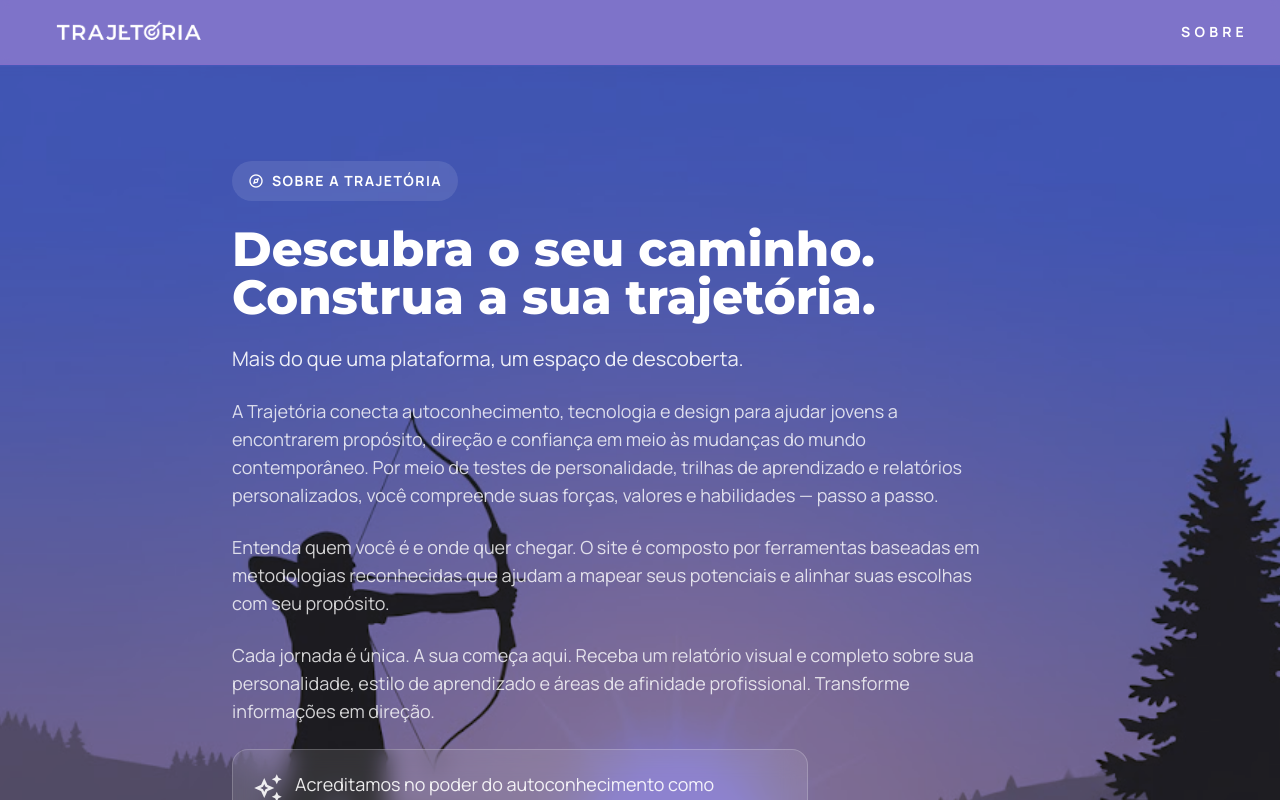
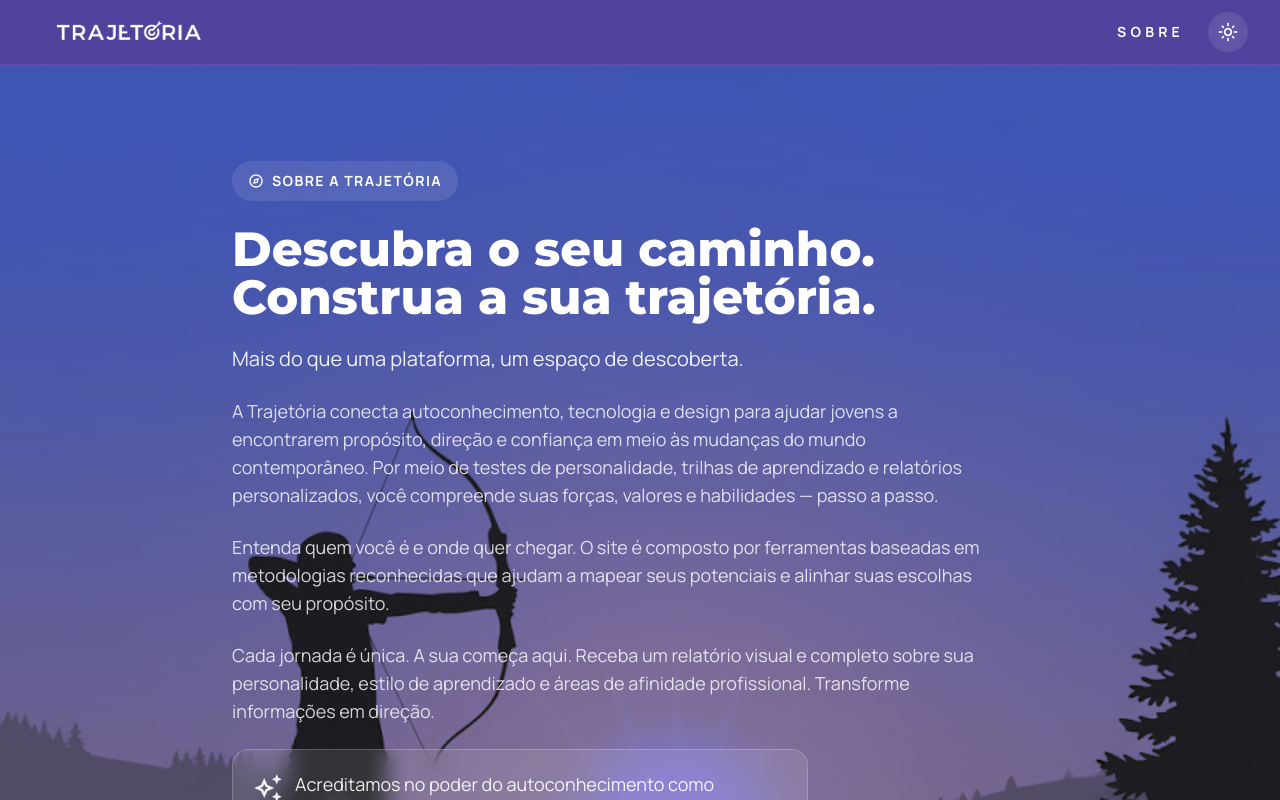
Before and after one commit to Chapadevs/Trajetoria, a React (Vite) app in the folder frontend/: page /sobre in a window 1280 px wide. Shown: the top 800 px of the page. Built offline with nearby package versions, Linux system fonts and the light colour scheme; no server answers.

Commit message:
Alteraçoes frontend resultados modal

```diff
--- a/frontend/index.html
+++ b/frontend/index.html
@@ -1,5 +1,5 @@
 <!DOCTYPE html>
-<html lang="en" class="light">
+<html lang="en">
   <head>
     <meta charset="UTF-8" />
     <link rel="icon" type="image/svg+xml" href="/vite.svg" />
--- a/frontend/src/components/layout/SiteHeader.jsx
+++ b/frontend/src/components/layout/SiteHeader.jsx
@@ -1,8 +1,11 @@
 import React from 'react'
 import { Link, NavLink } from 'react-router-dom'
 import logo from '../../assets/logo.png'
+import { useTheme } from '../../hooks/useTheme'
 
 const SiteHeader = () => {
+  const { isDark, toggleTheme } = useTheme()
+
   return (
     <header className="sticky top-0 z-50 w-full border-b border-[#9266CC]/30 bg-[#6152BD]/80 backdrop-blur-sm">
       <div className="container mx-auto flex h-16 max-w-7xl items-center justify-between px-4 sm:px-6 lg:px-8">
@@ -24,6 +27,18 @@ const SiteHeader = () => {
           >
             Sobre
           </NavLink>
+
+          {/* Botão de Toggle de Tema */}
+          <button
+            onClick={toggleTheme}
+            className="flex items-center justify-center w-10 h-10 rounded-full bg-white/10 hover:bg-white/20 transition-colors focus-visible:outline-none focus-visible:ring-2 focus-visible:ring-white/70 focus-visible:ring-offset-2 focus-visible:ring-offset-[#6152BD]"
+            aria-label={isDark ? 'Alternar para tema claro' : 'Alternar para tema escuro'}
+            title={isDark ? 'Alternar para tema claro' : 'Alternar para tema escuro'}
+          >
+            <span className="material-symbols-outlined text-white text-xl">
+              {isDark ? 'light_mode' : 'dark_mode'}
+            </span>
+          </button>
         </nav>
       </div>
     </header>
--- a/frontend/src/components/modals/AssessmentResults/AssessmentResultsModal.jsx
+++ b/frontend/src/components/modals/AssessmentResults/AssessmentResultsModal.jsx
@@ -1404,7 +1404,7 @@ const AssessmentResultsModal = ({ isOpen, onClose, testId, testData }) => {
           <h4 className="text-sm font-semibold text-slate-700 dark:text-slate-300">
             ⭐ Seus 3 Arquétipos Dominantes
           </h4>
-          {top3.map((arch, idx) => renderArchetypeCard(arch, idx, true))}
+          {top3.map((arch, idx) => renderArchetypeCard(arch, idx, false))}
         </div>
 
         {remaining.length > 0 && (
@@ -1435,9 +1435,9 @@ const AssessmentResultsModal = ({ isOpen, onClose, testId, testData }) => {
 
   return (
     <div className="fixed inset-0 z-50 flex items-center justify-center p-4 bg-black/50 backdrop-blur-sm">
-      <div className="relative w-full max-w-3xl max-h-[90vh] bg-white dark:bg-slate-900 rounded-2xl shadow-2xl overflow-hidden">
+      <div className="relative w-full max-w-3xl max-h-[95vh] bg-white dark:bg-slate-900 rounded-2xl shadow-2xl overflow-hidden flex flex-col">
         {/* Header */}
-        <div className="sticky top-0 z-10 bg-gradient-to-r from-primary to-secondary p-6 text-white">
+        <div className="flex-shrink-0 bg-gradient-to-r from-primary to-secondary p-6 text-white">
           <div className="flex items-center justify-between">
             <div>
               <h2 className="text-2xl font-bold">{getTestTitle()}</h2>
@@ -1457,7 +1457,8 @@ const AssessmentResultsModal = ({ isOpen, onClose, testId, testData }) => {
         </div>
 
         {/* Content */}
-        <div className="p-6 overflow-y-auto max-h-[calc(90vh-120px)]">
+        <div className="flex-1 overflow-y-auto px-6 py-8 pb-12">
+          <div className="space-y-6">
             {testId === 'disc-insight' && renderDISCResults(testData?.results)}
             {testId === 'anamnese-inicial' && renderAnamneseResults(testData?.data)}
             {testId === 'inteligen-finder' && renderInteligenResults(testData?.data)}
@@ -1465,9 +1466,10 @@ const AssessmentResultsModal = ({ isOpen, onClose, testId, testData }) => {
             {testId === 'riasec' && renderRiasecResults(testData?.results)}
             {testId === 'archetypes' && renderArchetypesResults(testData?.results)}
           </div>
+        </div>
 
         {/* Footer */}
-        <div className="sticky bottom-0 bg-slate-50 dark:bg-slate-800 border-t border-slate-200 dark:border-slate-700 p-4 flex items-center justify-between">
+        <div className="flex-shrink-0 bg-slate-50 dark:bg-slate-800 border-t border-slate-200 dark:border-slate-700 p-4 flex items-center justify-between">
           <p className="text-xs text-slate-500 dark:text-slate-400">
             Seus dados estão salvos localmente no navegador
           </p>
--- a/frontend/src/components/sections/Hero/HeroIntroSection.jsx
+++ b/frontend/src/components/sections/Hero/HeroIntroSection.jsx
@@ -22,7 +22,7 @@ const HeroIntroSection = () => {
       <div className="relative z-10 container mx-auto flex max-w-7xl flex-col items-center gap-10 px-4 text-center sm:px-6 lg:px-8">
         <div className="flex flex-col gap-4">
           <h1 className="text-4xl font-black leading-tight tracking-tighter text-white dark:text-white md:text-5xl lg:text-6xl md:mb-6 sm:mb-10">
-            Descubra o seu caminho. Construa a sua trajetória.
+            Descubra o seu caminho<br></br> Construa a sua trajetória.
           </h1>
           <h2 className="mx-auto max-w-3xl text-lg font-normal text-gray-300 dark:text-slate-300">
           A Trajetória conecta autoconhecimento, tecnologia e design para ajudar jovens a encontrarem propósito, direção e confiança em meio às mudanças do mundo contemporâneo.
--- /dev/null
+++ b/frontend/src/hooks/useTheme.js
@@ -0,0 +1,30 @@
+import { useState, useEffect } from 'react'
+
+export const useTheme = () => {
+  const [isDark, setIsDark] = useState(() => {
+    // Verifica se há preferência salva no localStorage
+    const savedTheme = localStorage.getItem('theme')
+    if (savedTheme) {
+      return savedTheme === 'dark'
+    }
+    // Tema padrão: dark
+    return true
+  })
+
+  useEffect(() => {
+    // Aplica o tema inicial
+    if (isDark) {
+      document.documentElement.classList.add('dark')
+      localStorage.setItem('theme', 'dark')
+    } else {
+      document.documentElement.classList.remove('dark')
+      localStorage.setItem('theme', 'light')
+    }
+  }, [isDark])
+
+  const toggleTheme = () => {
+    setIsDark(prev => !prev)
+  }
+
+  return { isDark, toggleTheme }
+}
```
Lines whose indentation alone changed are shown as unchanged.
